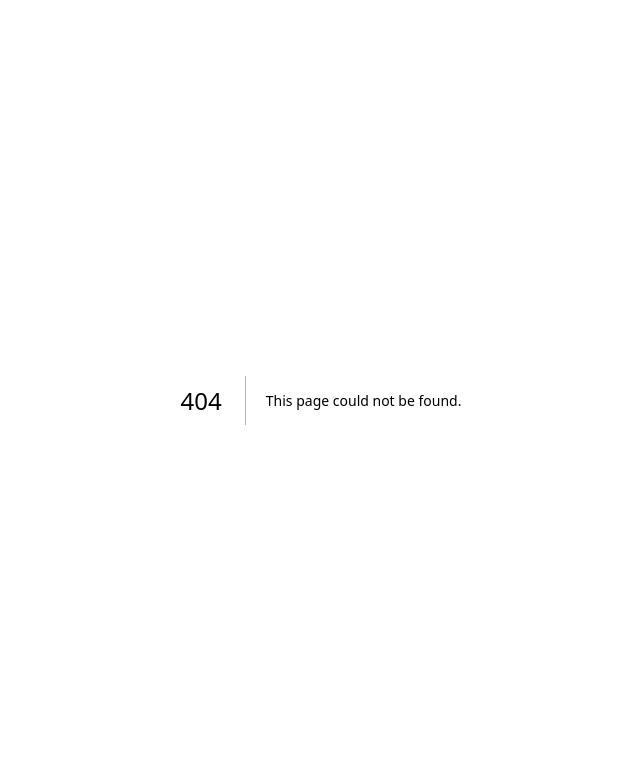
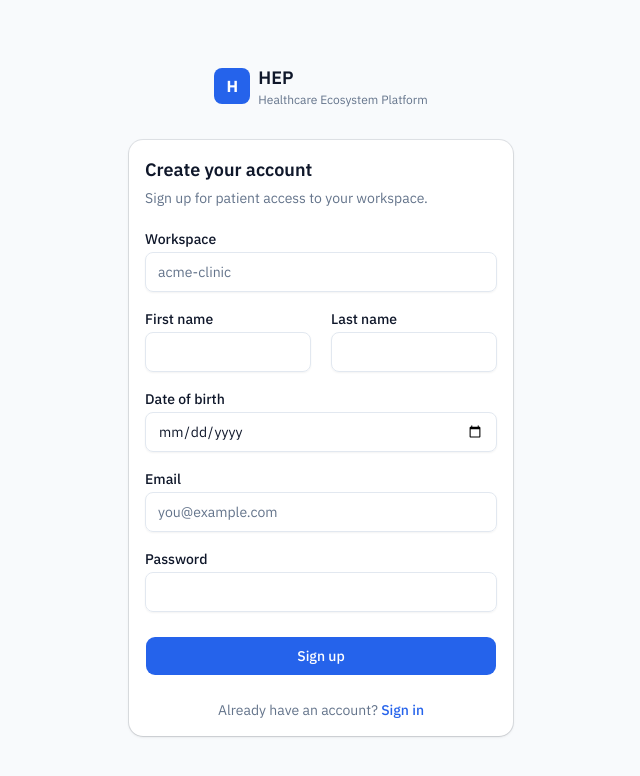
Before and after one commit to dineshum-p/BacancyHealthcareEcosystemProduct, a Next.js app in the folder apps/web/: page /signup in a window 1280 px wide. Before the commit this address had no page. Shown: the top 776 px of the page, without its empty margins (319-959 px from the left). Built offline with nearby package versions, Linux system fonts and the light colour scheme; no server answers.

Commit message:
feat(web): add /signup route and Sign up link on the login page [BAC-43]
Wires app/signup/page.tsx (routing-only, mirrors BAC-38's subdomain
tenant resolution) to PatientSignUpPage, and adds a "Sign up" link on
LoginPage (hidden during the MFA challenge step) pointing to it.

```diff
--- /dev/null
+++ b/apps/web/app/signup/page.tsx
@@ -0,0 +1,20 @@
+import { headers } from "next/headers";
+import { PatientSignUpPage } from "@/src/features/patient-signup/PatientSignUpPage";
+import { resolveTenantSlugFromHost } from "@/src/lib/tenant/resolveTenantSlugFromHost";
+
+/**
+ * BAC-43: resolves the tenant from this request's own `Host` header, same
+ * mechanism as `app/login/page.tsx` (BAC-38), so a caller reaching `/signup`
+ * via a tenant subdomain (`<slug>.<APP_ROOT_DOMAIN>`) never has to type the
+ * workspace field either.
+ */
+export default async function Page() {
+  const rootDomain = process.env.APP_ROOT_DOMAIN;
+  const host = (await headers()).get("host");
+  const initialTenantSlug =
+    rootDomain && host
+      ? resolveTenantSlugFromHost(host, rootDomain) ?? undefined
+      : undefined;
+
+  return <PatientSignUpPage initialTenantSlug={initialTenantSlug} />;
+}
--- a/apps/web/src/features/login/LoginPage.tsx
+++ b/apps/web/src/features/login/LoginPage.tsx
@@ -1,6 +1,7 @@
 "use client";
 
 import { useEffect, useState } from "react";
+import Link from "next/link";
 import { useRouter } from "next/navigation";
 import type { AuthTokens } from "@hep/shared-types";
 import { Card, CardContent, CardHeader } from "@/components/ui/card";
@@ -150,6 +151,18 @@ function LoginFlow({ onAuthenticated, initialTenantSlug }: LoginFlowProps) {
                 : "Something went wrong. Please try again."}
             </p>
           )}
+
+          {!challenge && (
+            <p className="mt-6 text-center text-sm text-muted-foreground">
+              Don&apos;t have an account?{" "}
+              <Link
+                href="/signup"
+                className="font-medium text-primary underline-offset-4 hover:underline"
+              >
+                Sign up
+              </Link>
+            </p>
+          )}
         </CardContent>
       </Card>
     </div>
```
Also changed, not shown: 2 other files (tests, documents, lock files or other folders).
